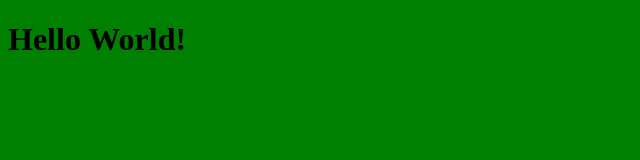
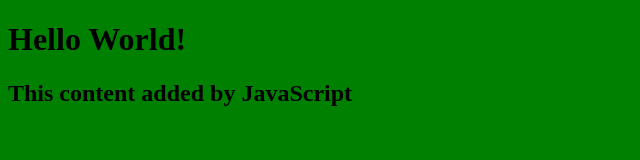
Before and after one commit to garelickja/My-Personal-Website, a plain HTML site: page index.html in a window 1280 px wide. Shown: the whole page, without its empty margins (0-640 px from the left). Drawn offline with Linux system fonts and the light colour scheme.

Commit message:
add script.js, connect to index.html

```diff
--- a/index.html
+++ b/index.html
@@ -2,9 +2,10 @@
 <html lang="en">
   <head>
     <link rel="stylesheet" href="style.css"/>
-    <title>My Personal Website</title>
+    <title>Jeffrey's Personal Website</title>
   </head>
   <body>
     <h1>Hello World!</h1>
+    <script src="script.js"></script>
   </body>
 </html>
--- /dev/null
+++ b/script.js
@@ -0,0 +1,4 @@
+const h2 = document.createElement("h2");
+h2.textContent = "This content added by JavaScript";
+
+document.querySelector("body").appendChild(h2);
```
